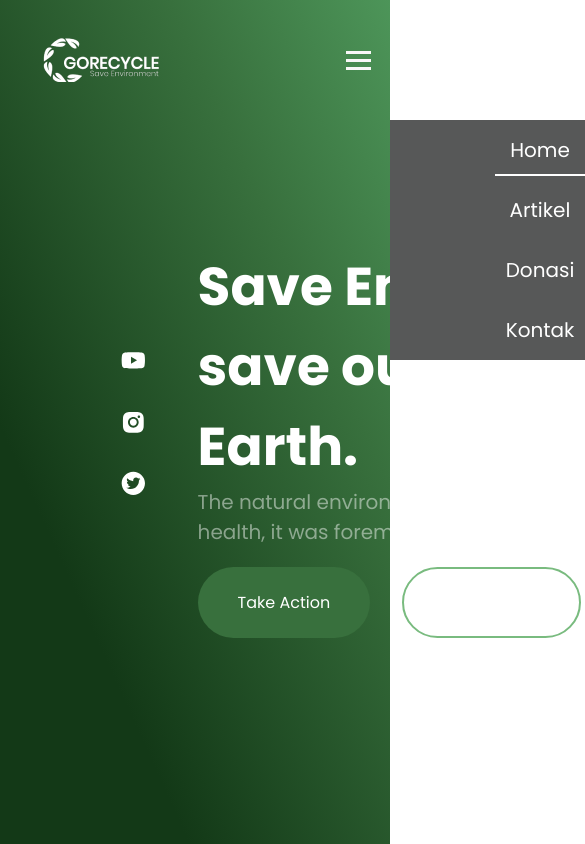
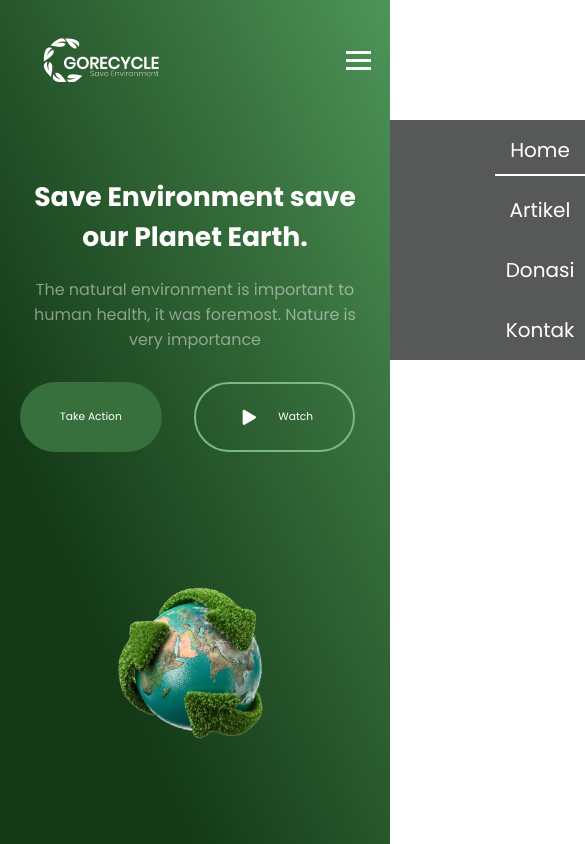
Before and after one commit to skilvul-fe1-project/FinalProject, a React (Vite) app in the folder final-project/: page / in a window 390 px wide. Shown: the top 844 px of the page, 585 px wide, since content can reach past the window. Built offline with nearby package versions, Linux system fonts and the light colour scheme.

Commit message:
Membuat modal Vidio pada tombol Watch

```diff
--- a/final-project/src/pages/home/index.jsx
+++ b/final-project/src/pages/home/index.jsx
@@ -1,21 +1,26 @@
-import React from "react";
+import React, { useState } from "react";
 import AOS from 'aos';
 import 'aos/dist/aos.css';
+import { BsPlayFill } from "react-icons/bs";
+import { AiFillYoutube, AiFillInstagram, AiFillTwitterCircle } from "react-icons/ai";
+import Hero from "../../assets/Hero.png";
+import "../home/style.css";
+import ModalVideo from "react-modal-video";
+import "react-modal-video/scss/modal-video.scss";
+
 AOS.init();
-import { BsPlayFill} from "react-icons/bs";
-import { AiFillYoutube,AiFillInstagram,AiFillTwitterCircle,} from "react-icons/ai";
-import Hero from "../../assets/Hero.png"
-import "../home/style.css"
+
 
 function Home(){
+    const [isOpen, setIsOpen] = useState(false);
     return(
         <>
         <section className="hero" >
             <div className="hero-fr" data-aos="fade-right" data-aos-duration="2500">
                 <div className="hero-media" data-aos="fade-down" data-aos-duration="2500" data-aos-delay="50">
-                    <AiFillYoutube className="hero-icon"/>
-                    <AiFillInstagram className="hero-icon"/>
-                    <AiFillTwitterCircle className="hero-icon" />
+                <a href="https://www.instagram.com/ui.figo/" target="_blank"> <AiFillInstagram className="hero-icon"/></a>
+                    <a href="" target="_blank"><AiFillYoutube className="hero-icon"/></a>
+                    <a href="" target="_blank">  <AiFillTwitterCircle className="hero-icon" /></a>
 
                 </div>
                 <div className="hero-text">
@@ -23,13 +28,15 @@ function Home(){
                     <p>The natural environment is important to human health, it was foremost. Nature is very importance</p>
                     <div className="hero-link" >
                     <a href=""className="action">Take Action</a>
-                    <a href="" className="watch"><BsPlayFill className="hero-icon"/> Watch</a>
+                    <a href="#" className="watch" onClick={() => setIsOpen(true)}>
+            <BsPlayFill className="hero-icon" /> Watch</a>
                     </div>
                 </div>
             </div>
-            <div className="hero-img" >
-                <img src={Hero} alt="" data-aos="fade-left"  data-aos-duration="2500" data-aos-easing="ease-in-out" />
-            </div>
+            <img src={Hero} alt="" data-aos="fade-left"  data-aos-duration="2500" data-aos-easing="ease-in-out" className="hero-img" />
+
+            <ModalVideo channel="youtube" isOpen={isOpen} videoId="zVxzft7T_tA" onClose={() => setIsOpen(false)}/>
+
 
         </section>
         </>
--- a/final-project/src/pages/home/style.css
+++ b/final-project/src/pages/home/style.css
@@ -10,6 +10,7 @@
     align-items: center;
     padding: 0 120px;
 }
+
 
 .hero-fr {
     align-items: center;
@@ -89,9 +90,13 @@
     background-color: none;
 }
 
+
 .hero-img {
-    padding: 0 196px;
-    animation:  spinning 190s linear infinite;
+    position: relative;
+    right: -200px;
+    max-width: 50%;
+    height: auto;
+    animation: spinning 190s infinite linear;
 }
 
 
@@ -105,3 +110,105 @@
         transform: rotate(360deg);
     }
 }
+
+@media (max-width:1700px) {
+    .hero {
+
+        transition: .2s;
+    }
+
+    .hero-text {
+        height: 280px;
+    }
+
+    .hero-img {
+
+        height: auto;
+    }
+
+    .hero-text h1 {
+        font-size: 25pt;
+        margin: 10px 0;
+    }
+
+    .hero-text p {
+        width: 350px;
+        font-size: 12pt;
+        margin: 10px 0;
+
+    }
+
+}
+
+@media (max-width:1352px) {
+    .hero {
+
+        justify-content: center;
+        align-items: center;
+        display: flex;
+        flex-direction: column;
+        transition: .2s;
+        gap: 10rem;
+    }
+
+    .hero-text h1 {
+        margin-top: 50px;
+        width: 400px;
+    }
+
+    .hero-img {
+        max-width: 30%;
+        right: 0;
+    }
+
+    .hero-img {
+
+        height: auto;
+    }
+
+}
+
+@media (max-width:752px) {
+
+    .hero-media {
+        display: none;
+    }
+
+    .hero {
+        gap: 10rem;
+    }
+
+    .hero-img {
+        max-width: 70%;
+
+    }
+}
+
+
+@media (max-width:600px) {
+    .hero {
+        gap: 10rem;
+    }
+
+    .hero-img {
+        max-width: 100%;
+
+    }
+
+}
+
+@media (max-width:445px) {
+    .hero-fr {
+        margin: 20px;
+        text-align: center;
+    }
+
+    .hero-text h1 {
+        width: auto;
+        font-size: 20pt;
+    }
+
+    .hero-link a {
+        font-size: 8pt;
+    }
+}
```
